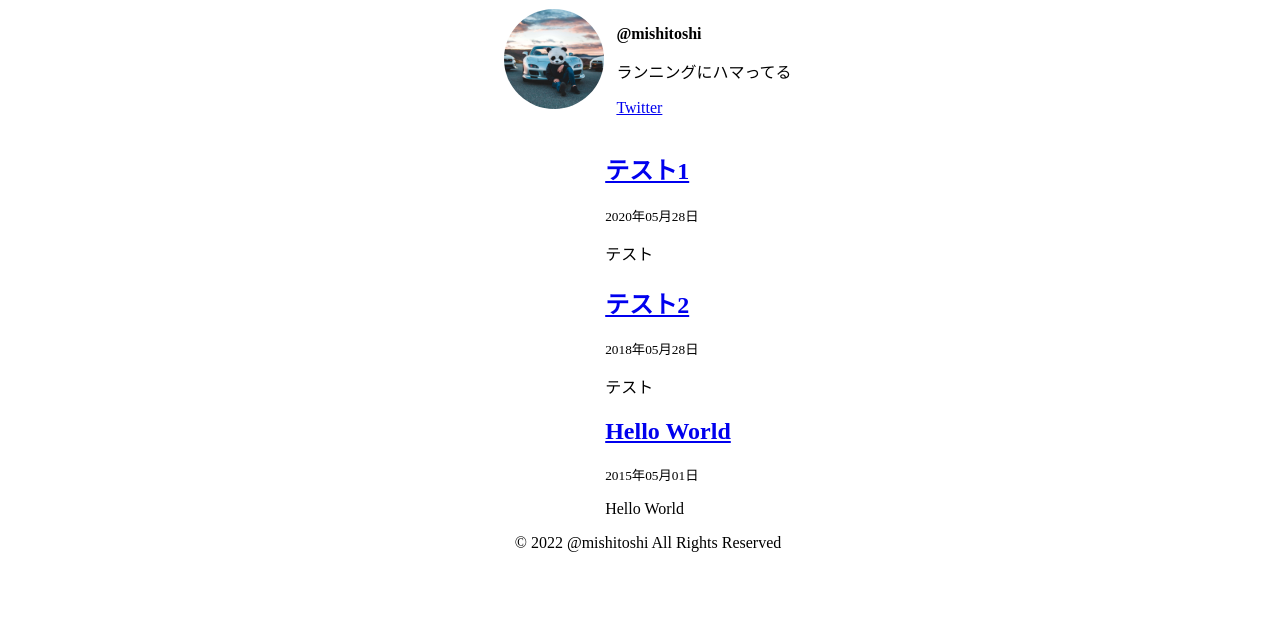
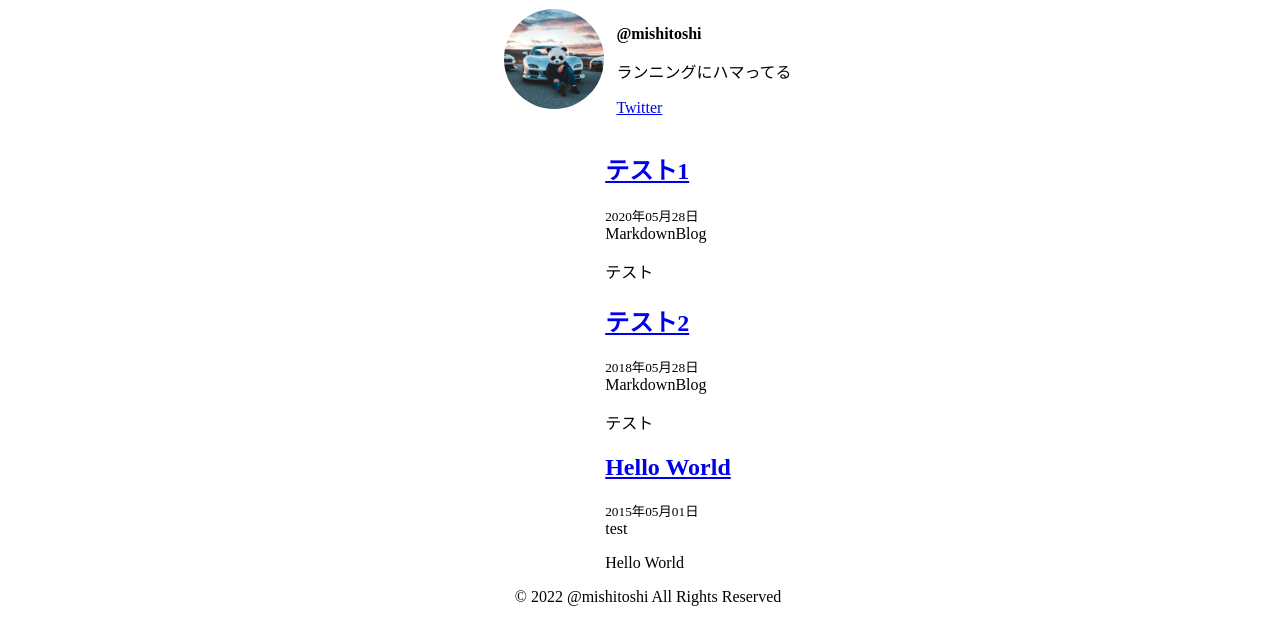
Before and after one commit to mishitoshi/blog-sample, a Gatsby site: page / in a window 1280 px wide. Shown: the part 84-728 px from the top of the page. Built offline with nearby package versions, Linux system fonts and the light colour scheme; Gatsby itself is replaced by a stand-in of ours.

Commit message:
display tag

```diff
--- a/content/blog/hello-world/index.md
+++ b/content/blog/hello-world/index.md
@@ -2,6 +2,8 @@
 title: Hello World
 date: "2015-05-01T22:12:03.284Z"
 description: "Hello World"
+tags:
+ - test
 ---
 
 This is my first post on my new fake blog! How exciting!
--- a/src/pages/index.tsx
+++ b/src/pages/index.tsx
@@ -6,7 +6,7 @@
 import Seo from '../components/modules/seo';
 
 import { IndexQuery } from '../types/graphql-types';
-import { ListItem, UnorderedList, Heading } from '@chakra-ui/react';
+import { ListItem, UnorderedList, Heading, Box } from '@chakra-ui/react';
 
 const BlogIndex = ({ data, location }: PageProps<IndexQuery>) => {
   const siteTitle = data.site?.siteMetadata?.title || 'Title';
@@ -46,6 +46,14 @@
                         </Link>
                     </Heading>
                     <small>{post.frontmatter?.date}</small>
+                    <Box>{
+                      post.frontmatter!.tags!.length > 0 &&
+                          post.frontmatter!.tags!.map((tag, index) => {
+                            return (
+                                <a key={index}>{tag}</a>
+                            );
+                          })
+                    }</Box>
                     <section>
                       <p
                           dangerouslySetInnerHTML={{
@@ -82,6 +90,7 @@
           date(formatString: "YYYY年MM月DD日")
           title
           description
+          tags
         }
       }
     }
--- a/src/templates/blog-post.tsx
+++ b/src/templates/blog-post.tsx
@@ -88,8 +88,9 @@
       html
       frontmatter {
         title
-        date(formatString: "MMMM DD, YYYY")
+        date(formatString: "YYYY年MM月DD日")
         description
+        tags
       }
     }
     previous: markdownRemark(id: { eq: $previousPostId }) {
--- a/src/types/graphql-types.d.ts
+++ b/src/types/graphql-types.d.ts
@@ -3521,7 +3521,7 @@
 export type IndexQueryVariables = Exact<{ [key: string]: never; }>;
 
 
-export type IndexQuery = { __typename?: 'Query', site?: { __typename?: 'Site', siteMetadata?: { __typename?: 'SiteSiteMetadata', title?: string | null | undefined } | null | undefined } | null | undefined, allMarkdownRemark: { __typename?: 'MarkdownRemarkConnection', nodes: Array<{ __typename?: 'MarkdownRemark', excerpt?: string | null | undefined, fields?: { __typename?: 'Fields', slug?: string | null | undefined } | null | undefined, frontmatter?: { __typename?: 'Frontmatter', date?: any | null | undefined, title?: string | null | undefined, description?: string | null | undefined } | null | undefined }> } };
+export type IndexQuery = { __typename?: 'Query', site?: { __typename?: 'Site', siteMetadata?: { __typename?: 'SiteSiteMetadata', title?: string | null | undefined } | null | undefined } | null | undefined, allMarkdownRemark: { __typename?: 'MarkdownRemarkConnection', nodes: Array<{ __typename?: 'MarkdownRemark', excerpt?: string | null | undefined, fields?: { __typename?: 'Fields', slug?: string | null | undefined } | null | undefined, frontmatter?: { __typename?: 'Frontmatter', date?: any | null | undefined, title?: string | null | undefined, description?: string | null | undefined, tags?: Array<string | null | undefined> | null | undefined } | null | undefined }> } };
 
 export type Unnamed_1_QueryVariables = Exact<{ [key: string]: never; }>;
 
@@ -3535,7 +3535,7 @@
 }>;
 
 
-export type BlogPostBySlugQuery = { __typename?: 'Query', site?: { __typename?: 'Site', siteMetadata?: { __typename?: 'SiteSiteMetadata', title?: string | null | undefined } | null | undefined } | null | undefined, markdownRemark?: { __typename?: 'MarkdownRemark', id: string, excerpt?: string | null | undefined, html?: string | null | undefined, frontmatter?: { __typename?: 'Frontmatter', title?: string | null | undefined, date?: any | null | undefined, description?: string | null | undefined } | null | undefined } | null | undefined, previous?: { __typename?: 'MarkdownRemark', fields?: { __typename?: 'Fields', slug?: string | null | undefined } | null | undefined, frontmatter?: { __typename?: 'Frontmatter', title?: string | null | undefined } | null | undefined } | null | undefined, next?: { __typename?: 'MarkdownRemark', fields?: { __typename?: 'Fields', slug?: string | null | undefined } | null | undefined, frontmatter?: { __typename?: 'Frontmatter', title?: string | null | undefined } | null | undefined } | null | undefined };
+export type BlogPostBySlugQuery = { __typename?: 'Query', site?: { __typename?: 'Site', siteMetadata?: { __typename?: 'SiteSiteMetadata', title?: string | null | undefined } | null | undefined } | null | undefined, markdownRemark?: { __typename?: 'MarkdownRemark', id: string, excerpt?: string | null | undefined, html?: string | null | undefined, frontmatter?: { __typename?: 'Frontmatter', title?: string | null | undefined, date?: any | null | undefined, description?: string | null | undefined, tags?: Array<string | null | undefined> | null | undefined } | null | undefined } | null | undefined, previous?: { __typename?: 'MarkdownRemark', fields?: { __typename?: 'Fields', slug?: string | null | undefined } | null | undefined, frontmatter?: { __typename?: 'Frontmatter', title?: string | null | undefined } | null | undefined } | null | undefined, next?: { __typename?: 'MarkdownRemark', fields?: { __typename?: 'Fields', slug?: string | null | undefined } | null | undefined, frontmatter?: { __typename?: 'Frontmatter', title?: string | null | undefined } | null | undefined } | null | undefined };
 
 export type TagsQueryVariables = Exact<{
   tag?: InputMaybe<Scalars['String']>;
```
